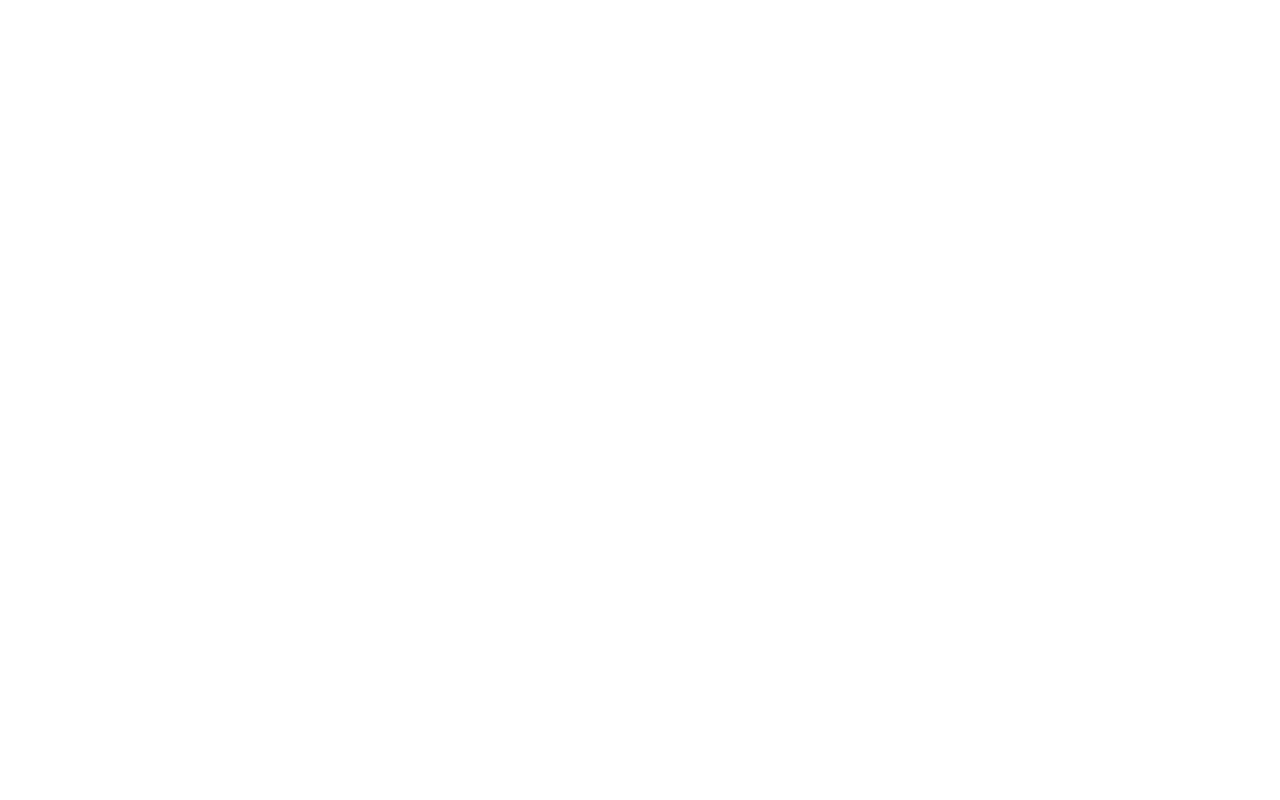
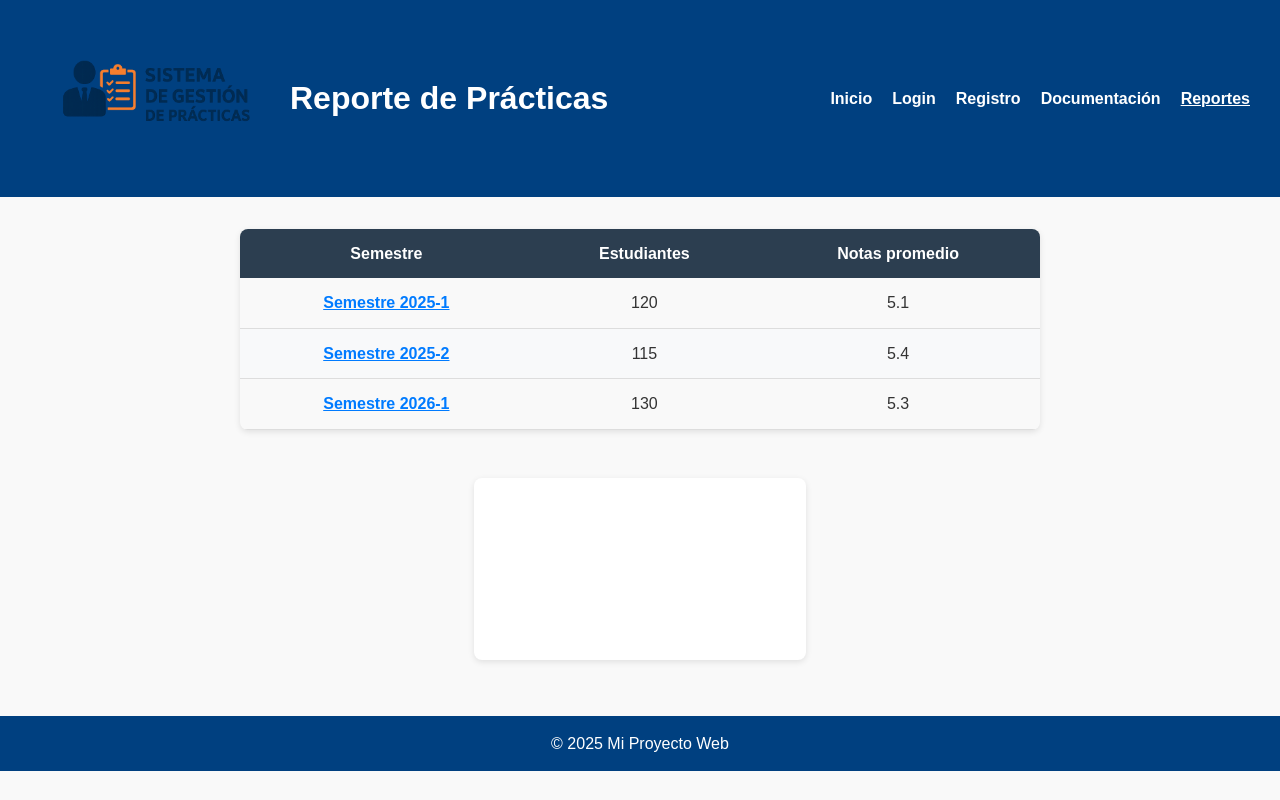
Before and after one commit to ESTEBAN-LEYTON/DW-M-Caso-3---Grupo-8, a plain HTML site: page reportes.html in a window 1280 px wide. Drawn offline with nearby package versions, Linux system fonts and the light colour scheme.

Commit message:
(martin) pagina de reportes con graficos

```diff
--- a/css/style.css
+++ b/css/style.css
@@ -169,3 +169,75 @@
     margin-top: 15px;
     font-size: 0.9rem;
 }
+
+
+/* reportes */
+.tabla-reportes {
+    margin: 2rem auto;
+    max-width: 800px;
+}
+
+.tabla-reportes h2 {
+    text-align: center;
+    margin-bottom: 1rem;
+    font-size: 1.4rem;
+}
+
+.tablaSemestres {
+    width: 100%;
+    border-collapse: collapse;
+    border-radius: 8px;
+    overflow: hidden;
+    box-shadow: 0 2px 6px rgba(0,0,0,0.1);
+}
+
+.tablaSemestres th {
+    background-color: #2c3e50;
+    color: white;
+    text-align: center;
+    padding: 0.75rem;
+}
+
+.tablaSemestres td {
+    padding: 0.75rem;
+    text-align: center;
+    border-bottom: 1px solid #ddd;
+}
+
+.tablaSemestres tr:nth-child(even) {
+    background-color: #f8f9fa;
+}
+
+.tablaSemestres tr:hover {
+    background-color: #dfe6e9;
+    cursor: pointer;
+}
+
+.grafico-reportes {
+    margin: 3rem auto;
+    max-width: 800px;
+    text-align: center;
+}
+
+.grafico-reportes h2 {
+    margin-bottom: 1rem;
+    font-size: 1.4rem;
+}
+
+.grafico-reportes canvas {
+    background: #fff;
+    border-radius: 8px;
+    padding: 1rem;
+    box-shadow: 0 2px 6px rgba(0,0,0,0.1);
+}
+/* Hace que el semestre parezca clickeable */
+.tablaSemestres td.semestre {
+    cursor: pointer;
+    color: #007bff;
+    font-weight: bold;
+    text-decoration: underline;
+}
+
+.tablaSemestres td.semestre:hover {
+    color: #0056b3;
+}
--- /dev/null
+++ b/js/reportes.js
@@ -0,0 +1,41 @@
+// Datos de ejemplo para cada semestre
+const datosSemestres = {
+    1: [70, 10, 20, 40],
+    2: [15, 55, 35, 75],
+    3: [5, 15, 75, 15]
+};
+
+const ctx = document.getElementById("reportChart").getContext("2d");
+let chart;
+
+// Escuchar clic en las celdas de semestre
+document.querySelectorAll(".semestre").forEach(celda => {
+    celda.addEventListener("click", () => {
+        const semestre = celda.dataset.semestre;
+        actualizarGrafico(semestre);
+    });
+});
+
+function actualizarGrafico(semestre) {
+    const datos = datosSemestres[semestre];
+
+    if (chart) chart.destroy(); // destruir el gráfico anterior
+
+    chart = new Chart(ctx, {
+        type: "bar",
+        data: {
+            labels: ["Enero", "Febrero", "Marzo", "Abril"],
+            datasets: [{
+                label: `Reporte Semestre ${semestre}`,
+                data: datos,
+                backgroundColor: "rgba(54, 162, 235, 0.6)"
+            }]
+        },
+        options: {
+            responsive: true,
+            plugins: {
+                legend: { display: true }
+            }
+        }
+    });
+}
--- a/reportes.html
+++ b/reportes.html
@@ -0,0 +1,70 @@
+<!DOCTYPE html>
+<html lang="es">
+<head>
+    <meta charset="UTF-8">
+    <meta name="viewport" content="width=device-width, initial-scale=1.0">
+    <title>Reportes</title>
+    <link rel="stylesheet" href="./css/style.css">
+</head>
+<body>
+<!-- Encabezado de todos-->
+<header>
+    <div class="logo">
+        <img src="img/logo.png" alt="Logo del sistema">
+        <h1>Reporte de Prácticas</h1>
+    </div>
+    <nav>
+        <ul>
+            <li><a href="index.html">Inicio</a></li>
+            <li><a href="login.html">Login</a></li>
+            <li><a href="registro.html">Registro</a></li>
+            <li><a href="documentos.html">Documentación</a></li>
+            <li><a href="reportes.html" class="activo">Reportes</a></li>
+        </ul>
+    </nav>
+</header>
+
+<main>
+    <section class="tabla-reportes">
+        <table class="tablaSemestres">
+            <thead>
+            <tr>
+                <th>Semestre</th>
+                <th>Estudiantes</th>
+                <th>Notas promedio</th>
+            </tr>
+            </thead>
+            <tbody>
+            <tr>
+                <td class="semestre" data-semestre="1">Semestre 2025-1</td>
+                <td>120</td>
+                <td>5.1</td>
+            </tr>
+            <tr>
+                <td class="semestre" data-semestre="2">Semestre 2025-2</td>
+                <td>115</td>
+                <td>5.4</td>
+            </tr>
+            <tr>
+                <td class="semestre" data-semestre="3">Semestre 2026-1</td>
+                <td>130</td>
+                <td>5.3</td>
+            </tr>
+            </tbody>
+        </table>
+    </section>
+
+    <section class="grafico-reportes">
+        <canvas id="reportChart"></canvas>
+    </section>
+
+
+    <script src="https://cdn.jsdelivr.net/npm/chart.js"></script>
+    <script src="./js/reportes.js"></script>
+</main>
+
+<footer>
+    <p>© 2025 Mi Proyecto Web</p>
+</footer>
+</body>
+</html>
```
